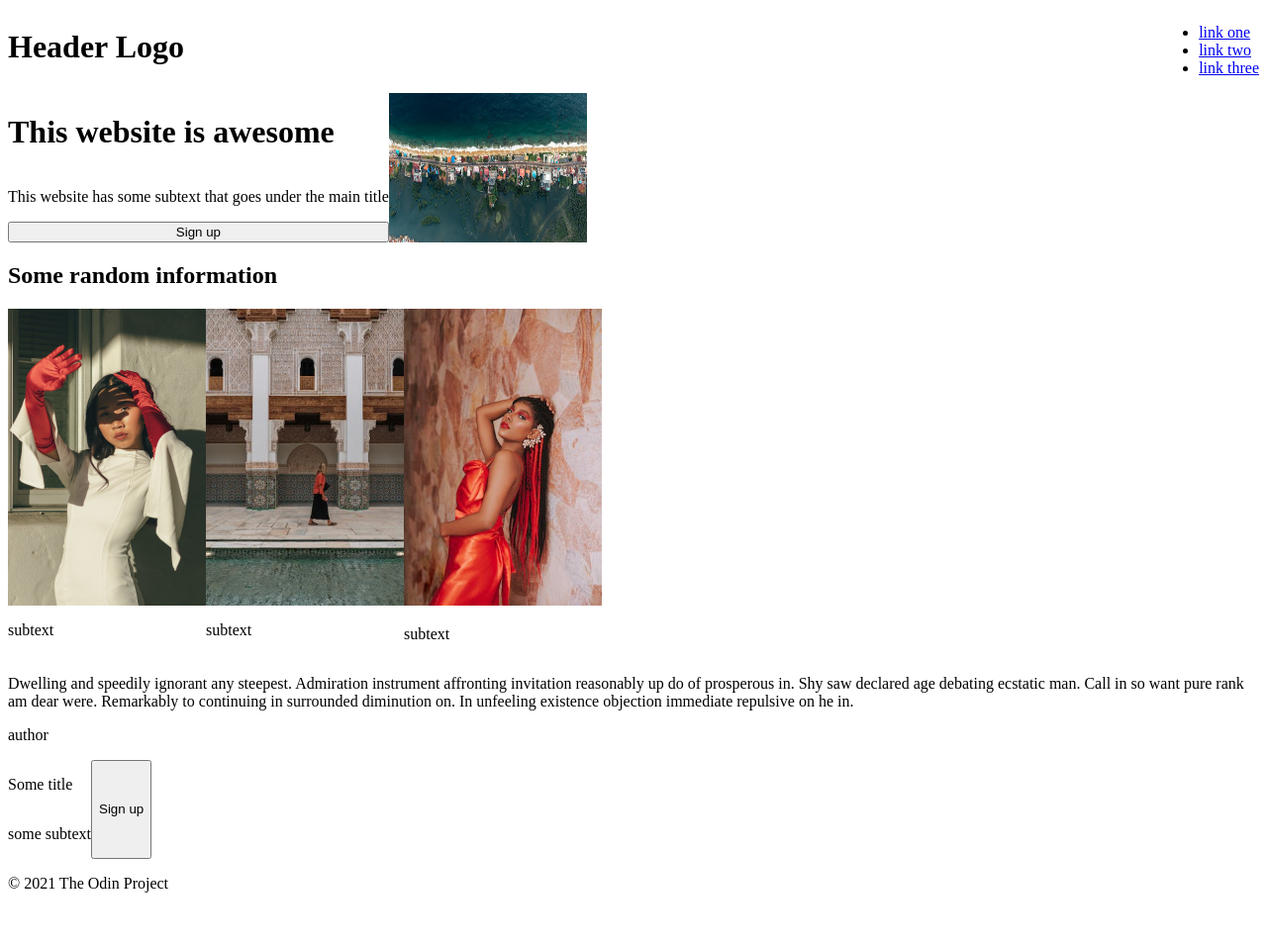
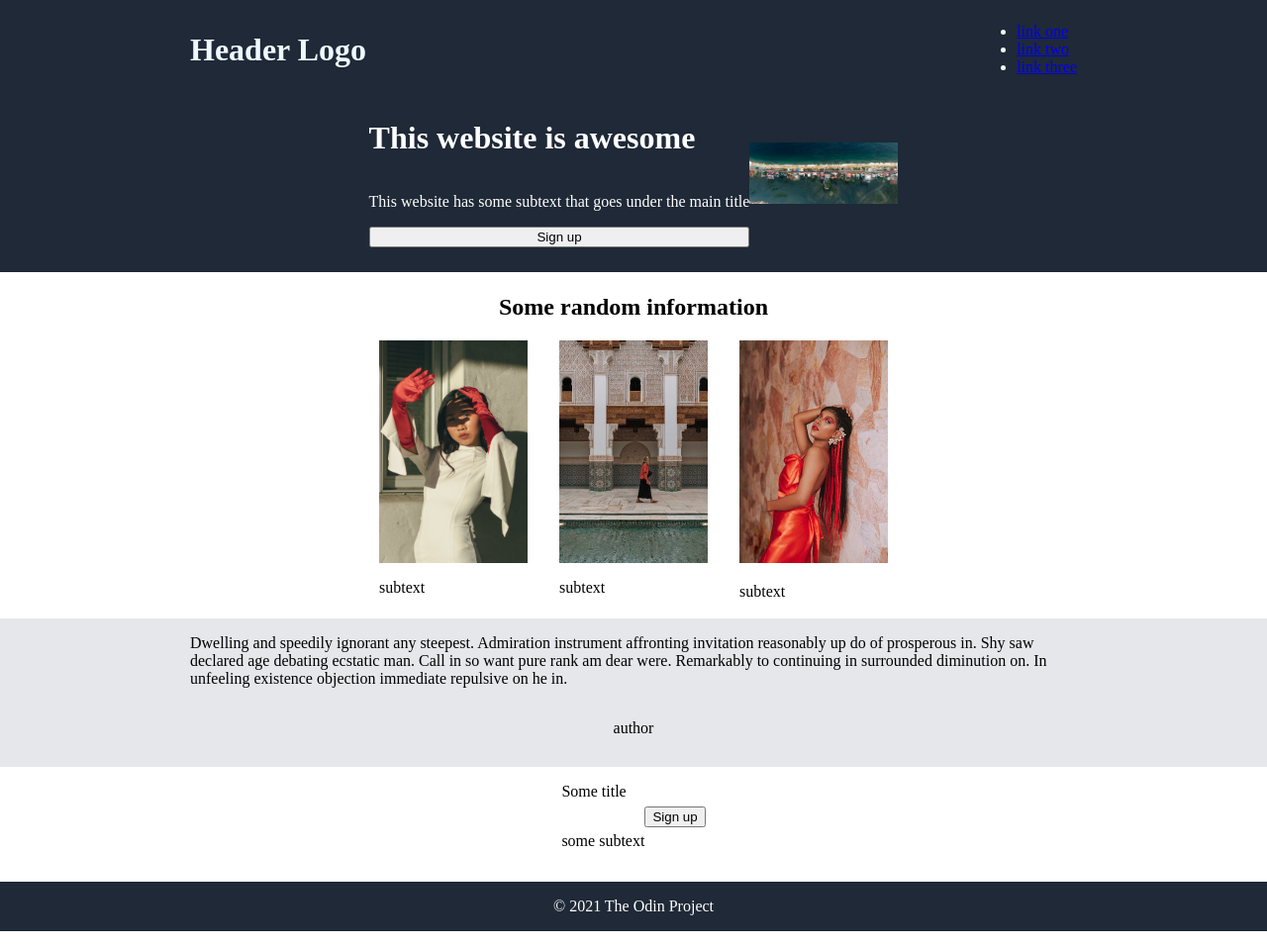
Before and after one commit to VicenteROBM/awesome_website, a plain HTML site: page index.html in a window 1280 px wide. Shown: the whole page at 99% size. Before the commit the page ends 926 px from the top, so only its background shows below. Drawn offline with Linux system fonts and the light colour scheme.

Commit message:
finally understood how background color works and fixed some fonts

```diff
--- a/styles.css
+++ b/styles.css
@@ -1,23 +1,89 @@
-
-img{
-    width: 200px;
-    height: auto;
+main{
+    display: flex;
+    flex-direction: column;
+    justify-content: space-between;
+    flex: 1;
 }
 body{
     display: flex;
-    flex-direction: column;
+    margin: 0;
+    padding: 0;
+    flex: 1;
+    flex-wrap: wrap;
+
 }
-.header{
-    display: flex;
-    justify-content: space-between;
-
+img{
+    width: 150px;
+    height: auto;
 }
 .column{
     display: flex;
     flex-direction: column;
 }
-.overfooter,
-.pictures,
+
+.header{
+    display: flex;
+    justify-content: space-between;
+    align-items: center;
+    background-color: #1f2937;
+    height: 100px;
+    padding-right: 15%;
+    padding-left: 15%;
+    color: aliceblue;
+}
 .under_header{
     display: flex;
+    height: 150px;
+    align-items: center;
+    justify-content: center;
+    background-color: #1f2937;
+    padding-bottom: 25px;
+    color: white;
+    padding-right: 15%;
+    padding-left: 15%;
+    }
+.midcontent{
+    display: flex;
+    flex-direction: column;
+    height: 350px;
+    align-items: center;
+    justify-content: center;
+    background-color: white;
+    color: black;
+    padding-right: 15%;
+    padding-left: 15%;
 }
+.pictures{
+    display: flex;
+    gap: 2rem;
+}
+.quote{
+    display: flex;
+    flex-direction: column;
+    height: 150px;
+    background-color: #e5e7eb;
+    align-items: center;
+    padding-right: 15%;
+    padding-left: 15%;
+}
+.overfooter{
+    display: flex;
+    height: 100px;
+    background-color: white;
+    color: black;
+    align-items: center;
+    justify-content: center;
+    padding-right: 15%;
+    padding-left: 15%;
+}
+.footer{
+    display: flex;
+    height: 50px;
+    justify-content: center;
+    align-items: center;
+    background-color: #1f2937;
+    color: white;
+    padding-right: 15%;
+    padding-left: 15%;
+
+}
```
